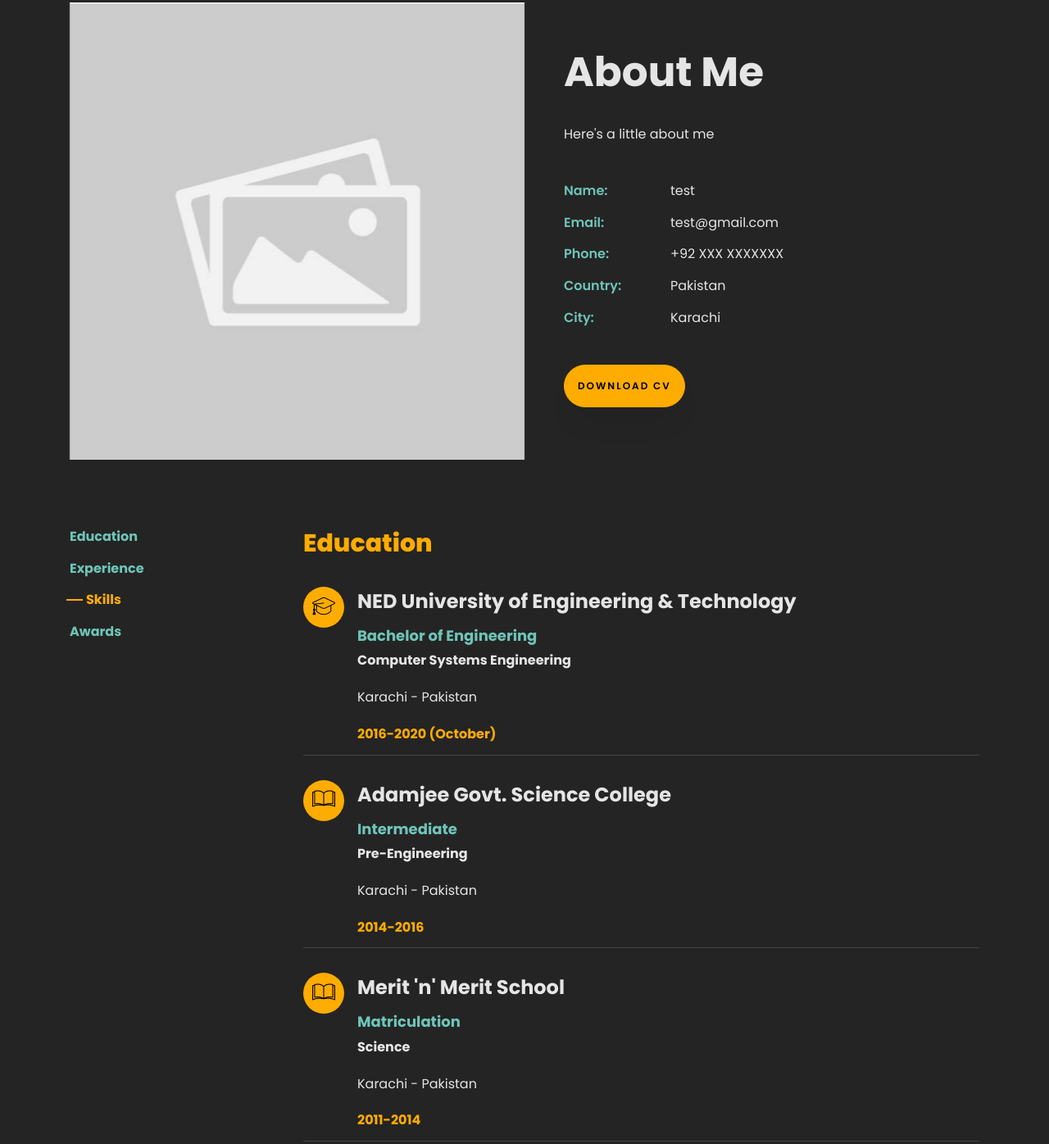
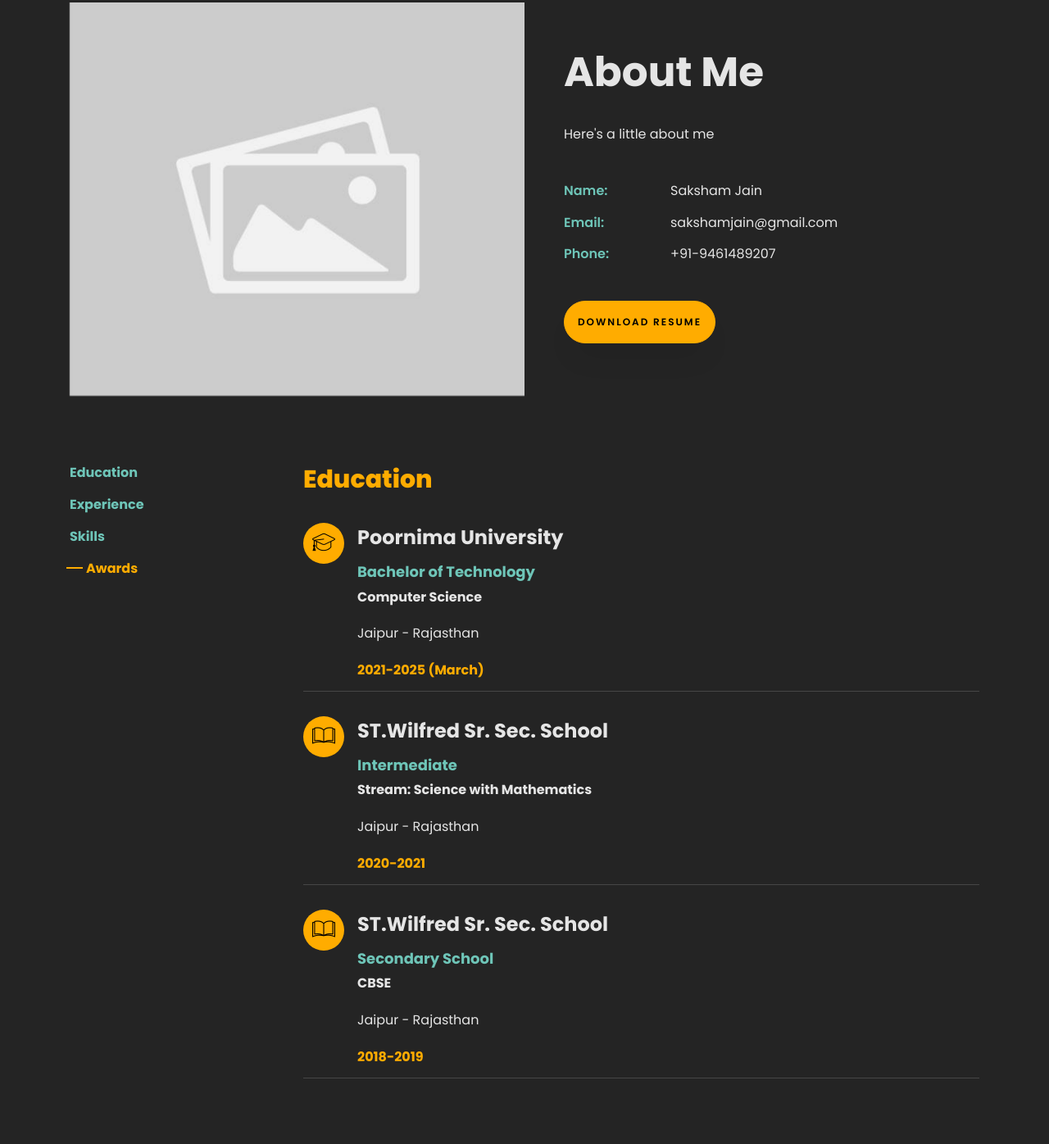
Before and after one commit to Insanely-capable/BHARAT-INTERN-TASKS, a plain HTML site: page index.html in a window 1280 px wide. Shown: the part 797-2193 px from the top of the page at 82% size. Drawn offline with Linux system fonts and the light colour scheme; files whose address does not match are found by name.

Commit message:
index.html

```diff
--- a/index.html
+++ b/index.html
@@ -2,7 +2,7 @@
 <html lang="en">
 
 <head>
-	<title>Portfolio Site</title>
+	<title>Jain's Portfolio</title>
 	<meta charset="utf-8">
 	<meta name="viewport" content="width=device-width, initial-scale=1, shrink-to-fit=no">
 
@@ -28,7 +28,7 @@
 	<nav class="navbar navbar-expand-lg navbar-dark bg-dark ftco_navbar ftco-navbar-light site-navbar-target"
 		id="ftco-navbar">
 		<div class="container">
-			<a class="navbar-brand" href="index.html">Ahsan Khan</a>
+			<a class="navbar-brand" href="index.html">Saksham Jain</a>
 			<button class="navbar-toggler js-fh5co-nav-toggle fh5co-nav-toggle" type="button" data-toggle="collapse"
 				data-target="#ftco-nav" aria-controls="ftco-nav" aria-expanded="false" aria-label="Toggle navigation">
 				<span class="oi oi-menu"></span> Menu
@@ -57,10 +57,10 @@
 				<div class="col-lg-8 col-md-6 ftco-animate d-flex align-items-center">
 					<div class="text text-center">
 						<span class="subheading">Hey! I am</span>
-						<h1>Ahsan Khan</h1>
-						<h2>I like
+						<h1>Saksham Jain</h1>
+						<h2>I ENJOY
 							<span class="txt-rotate" data-period="2000"
-								data-rotate='[ "Coding.", "Software Development", "Problem Solving.", "Photography.", "Books."]'></span>
+								data-rotate='[ "Coding.", "Web Development", "Exploring Places", "Photography.", "Writing."]'></span>
 						</h2>
 					</div>
 				</div>
@@ -93,17 +93,15 @@
 							<h2 class="mb-4">About Me</h2>
 							<p>Here's a little about me</p>
 							<ul class="about-info mt-4 px-md-0 px-2">
-								<li class="d-flex"><span>Name:</span><span>test</span></li>
-								<li class="d-flex"><span>Email:</span><span>test@gmail.com</span></li>
-								<li class="d-flex"><span>Phone:</span><span>+92 XXX XXXXXXX</span></li>
-								<li class="d-flex"><span>Country:</span> <span>Pakistan</span></li>
-								<li class="d-flex"><span>City:</span><span>Karachi</span></li>
+								<li class="d-flex"><span>Name:</span><span>Saksham Jain</span></li>
+								<li class="d-flex"><span>Email:</span><span>sakshamjain@gmail.com</span></li>
+								<li class="d-flex"><span>Phone:</span><span>+91-9461489207</span></li>
 							</ul>
 						</div>
 					</div>
 					<div class="counter-wrap ftco-animate d-flex mt-md-3">
 						<div class="text">
-							<p><a href="" class="btn btn-primary py-3 px-3">Download CV</a></p>
+							<p><a href="https://drive.google.com/file/d/1ZUMgapE0CoSDza4ED7vISd7fi64IHkF_/view?usp=sharing" class="btn btn-primary py-3 px-3">Download Resume</a></p>
 						</div>
 					</div>
 				</div>
@@ -132,11 +130,11 @@
 								<span class="flaticon-graduation-cap"></span>
 							</div>
 							<div class="text pl-3">
-								<h2>NED University of Engineering & Technology</h2>
-								<span class="position">Bachelor of Engineering</span>
-								<p><strong>Computer Systems Engineering</strong></p>
-								<p>Karachi - Pakistan</p>
-								<span class="date">2016-2020 (October)</span>
+								<h2>Poornima University</h2>
+								<span class="position">Bachelor of Technology</span>
+								<p><strong>Computer Science</strong></p>
+								<p>Jaipur - Rajasthan</p>
+								<span class="date">2021-2025 (March)</span>
 							</div>
 						</div>
 						<div class="resume-wrap d-flex ftco-animate">
@@ -144,11 +142,11 @@
 								<span class="flaticon-book"></span>
 							</div>
 							<div class="text pl-3">
-								<h2>Adamjee Govt. Science College</h2>
+								<h2>ST.Wilfred Sr. Sec. School</h2>
 								<span class="position">Intermediate</span>
-								<p><strong>Pre-Engineering</strong></p>
-								<p>Karachi - Pakistan</p>
-								<span class="date">2014-2016</span>
+								<p><strong>Stream: Science with Mathematics </strong></p>
+								<p>Jaipur - Rajasthan</p>
+								<span class="date">2020-2021</span>
 							</div>
 						</div>
 						<div class="resume-wrap d-flex ftco-animate">
@@ -156,11 +154,11 @@
 								<span class="flaticon-book"></span>
 							</div>
 							<div class="text pl-3">
-								<h2>Merit 'n' Merit School</h2>
-								<span class="position">Matriculation</span>
-								<p><strong>Science</strong></p>
-								<p>Karachi - Pakistan</p>
-								<span class="date">2011-2014</span>
+								<h2>ST.Wilfred Sr. Sec. School</h2>
+								<span class="position">Secondary School</span>
+								<p><strong>CBSE</strong></p>
+								<p>Jaipur - Rajasthan</p>
+								<span class="date">2018-2019</span>
 							</div>
 						</div>
 					</div>
@@ -408,7 +406,7 @@
 						</div>
 						<div>
 							<h3 class="mb-4">Contact Number</h3>
-							<p><a>+92 XXX XXXXXXX</a></p>
+							<p><a href="tel:+919461489207">+91-9461489207</a></p>
 						</div>
 					</div>
 				</div>
@@ -419,7 +417,7 @@
 						</div>
 						<div>
 							<h3 class="mb-4">Email Address</h3>
-							<p><a href="">test@gmail.com</a></p>
+							<p><a href="mailto:sakshamjain@gmail.com">sakshamjain@gmail.com</a></p>
 						</div>
 					</div>
 				</div>
@@ -430,7 +428,7 @@
 						</div>
 						<div>
 							<h3 class="mb-4">Website</h3>
-							<p><a>ahsankhan.me</a></p>
+							<p><a href="https://insanely- capable.github.io/PORTFOLIO-WEBSITE/">https://insanely- capable.github.io/PORTFOLIO-WEBSITE/</a></p>
 						</div>
 					</div>
 				</div>
@@ -476,13 +474,11 @@
 						<p>I like working with new tools and technologies</p>
 						<p class="mt-4"><u>Social Links</u></p>
 						<ul class="ftco-footer-social list-unstyled float-md-left float-lft">
-							<li class="ftco-animate"><a href="https://github.com/ahsankhan26" target="_blank"><span
+							<li class="ftco-animate"><a href="https://github.com/Insanely-capable" target="_blank"><span
 										class="icon-github"></span></a></li>
-							<li class="ftco-animate"><a href="https://www.linkedin.com/in/ahsankhan26/"
+							<li class="ftco-animate"><a href="https://www.linkedin.com/in/saksham-jain-2b7967248/"
 									target="_blank"><span class="icon-linkedin-square"></span></a></li>
-							<li class="ftco-animate"><a href="https://stackoverflow.com/users/13870209/ahsan-khan"
-									target="_blank"><span class="icon-stack-overflow"></span></a></li>
-							<li class="ftco-animate"><a href="https://instagram.com/ahsankhan26" target="_blank"><span
+							<li class="ftco-animate"><a href="https://www.instagram.com/saksham._jain/" target="_blank"><span
 										class="icon-instagram"></span></a></li>
 						</ul>
 					</div>
@@ -508,10 +504,10 @@
 						<h2 class="ftco-heading-2">Have a Question?</h2>
 						<div class="block-23 mb-3">
 							<ul>
-								<li><a><span class="icon icon-phone"></span><span class="text">+92 XXX XXXXXXX</span></a></li>
+								<li><a><span class="icon icon-phone"></span><span class="text">+91-9461489207</span></a></li>
 								<li><a href=""><span
 											class="icon icon-envelope"></span><span
-											class="text">test@gmail.com</span></a></li>
+											class="text">sakshamjain@gmail.com</span></a></li>
 							</ul>
 						</div>
 					</div>
@@ -519,8 +515,8 @@
 			</div>
 			<div class="row">
 				<div class="col-md-12 text-center">
-					<i class="icon-heart color-danger" aria-hidden="true"></i>
-					<i class="icon-heart color-danger" aria-hidden="true"></i>
+					<br><br><br><br>
+					<p>MADE WITH ❤️ BY SAKSHAM</p>
 					<p class="mt-5">Copyright &copy;
 						<script>document.write(new Date().getFullYear());</script>
 					</p>
```
